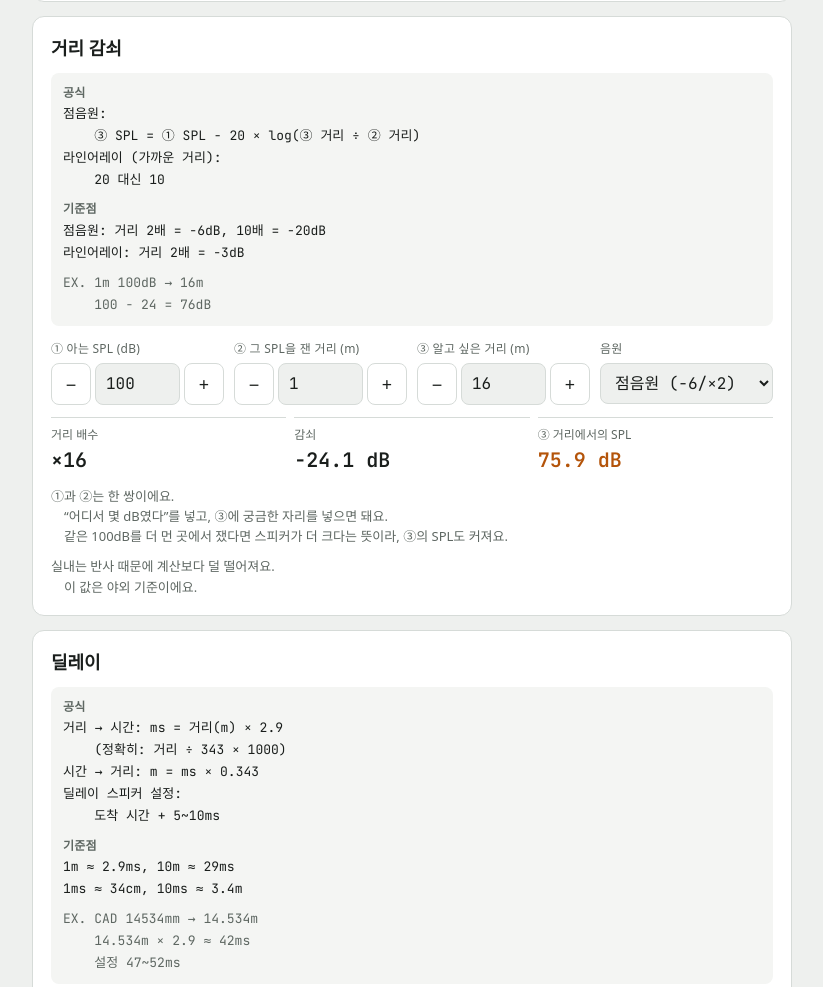
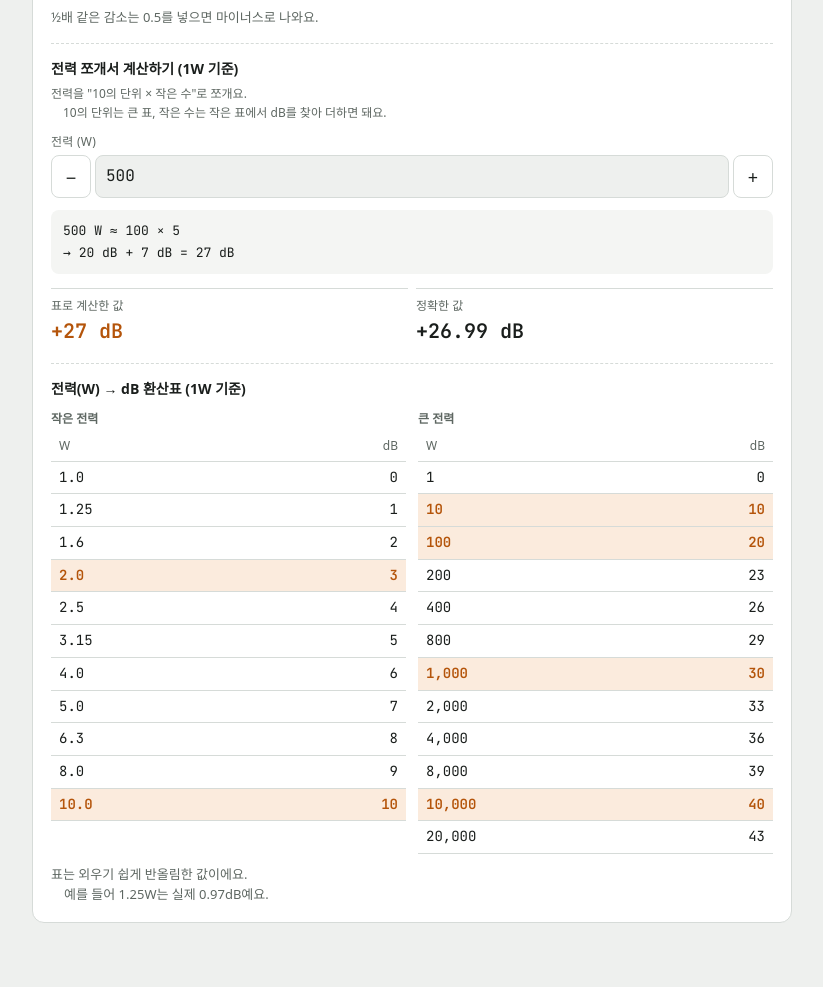
Before and after one commit to ASHENZ/SSC, a plain HTML site: page index.html in a window 1280 px wide. Shown: the part 893-1880 px from the top of the page, without its empty margins (228-1051 px from the left). Drawn offline with Linux system fonts and the light colour scheme; a web font is replaced by a local one.

Commit message:
Add files via upload

```diff
--- a/index.html
+++ b/index.html
@@ -39,8 +39,9 @@ body::before{content:"";position:fixed;inset:0 0 auto;height:env(safe-area-inset
 header{padding-block:28px 12px}
 h1{font-size:26px;font-weight:600;margin:0 0 4px;letter-spacing:-.01em}
 .sub{color:var(--muted);margin:0}
-nav{position:sticky;top:env(safe-area-inset-top,0px);z-index:5;background:var(--bg);padding-block:10px;display:flex;gap:6px;overflow-x:auto;scrollbar-width:none}
-nav a{flex:none;font-size:13px;padding:6px 12px;border:1px solid var(--line);border-radius:999px;color:var(--fg);text-decoration:none;background:var(--surface)}
+nav{position:sticky;top:env(safe-area-inset-top,0px);z-index:5;background:var(--bg);padding-block:10px;display:grid;grid-template-columns:repeat(4,minmax(0,1fr));gap:6px}
+nav a{font-size:13px;padding:7px 4px;text-align:center;white-space:nowrap;border:1px solid var(--line);border-radius:999px;color:var(--fg);text-decoration:none;background:var(--surface)}
+nav a[aria-current="page"]{background:var(--accent);border-color:var(--accent);color:var(--surface);font-weight:600}
 nav a:hover,nav a:focus-visible{border-color:var(--accent);color:var(--accent);outline:none}
 main{display:flex;flex-direction:column;gap:14px;margin-top:6px}
 section{background:var(--surface);border:1px solid var(--line);border-radius:12px;padding:18px;scroll-margin-top:64px;min-width:0}
@@ -76,7 +77,14 @@ h3{font-size:14px;font-weight:600;margin:16px 0 10px;padding-top:14px;border-top
 .stp button{flex:none;width:40px;font:inherit;font-size:18px;line-height:1;border:1px solid var(--line);background:var(--surface);color:var(--fg);border-radius:8px;cursor:pointer;touch-action:manipulation}
 .stp button:active{background:var(--accent-soft);border-color:var(--accent);color:var(--accent)}
 .stp button:focus-visible{outline:2px solid var(--accent);outline-offset:-1px}
-@media (prefers-reduced-motion:no-preference){html{scroll-behavior:smooth}}
+section:not(.on){display:none}
+.tbl{display:grid;grid-template-columns:repeat(2,minmax(0,1fr));gap:12px}
+.tbl p{font-size:12px;color:var(--muted);margin:0 0 4px;font-weight:600}
+table{width:100%;border-collapse:collapse;font-family:var(--mono);font-size:14px;font-variant-numeric:tabular-nums}
+th,td{padding:5px 8px;border-bottom:1px solid var(--line);text-align:right}
+th{font-family:var(--sans);font-size:12px;font-weight:500;color:var(--muted)}
+td:first-child,th:first-child{text-align:left}
+tr.k td{background:var(--accent-soft);color:var(--accent);font-weight:600}
 </style>
 </head>
 <body>
@@ -124,6 +132,28 @@ h3{font-size:14px;font-weight:600;margin:16px 0 10px;padding-top:14px;border-top
     <div class="r key"><span>V 기준 배수</span><b id="db_rv">–</b></div>
   </div>
   <p class="note"><span>½배 같은 감소는 0.5를 넣으면 마이너스로 나와요.</span></p>
+
+  <h3>전력 쪼개서 계산하기 (1W 기준)</h3>
+  <p class="hint"><span>전력을 "10의 단위 × 작은 수"로 쪼개요.</span><span>10의 단위는 큰 표, 작은 수는 작은 표에서 dB를 찾아 더하면 돼요.</span></p>
+  <div class="in">
+    <label>전력 (W)<input id="db_bw" type="number" step="any" value="500"></label>
+  </div>
+  <div class="f">
+    <div id="db_b1">–</div>
+    <div id="db_b2">–</div>
+  </div>
+  <div class="out">
+    <div class="r key"><span>표로 계산한 값</span><b id="db_bt">–</b></div>
+    <div class="r"><span>정확한 값</span><b id="db_be">–</b></div>
+  </div>
+  <p class="note" id="db_bn"></p>
+
+  <h3>전력(W) → dB 환산표 (1W 기준)</h3>
+  <div class="tbl">
+    <div><p>작은 전력</p><table><thead><tr><th>W</th><th>dB</th></tr></thead><tbody id="db_ts"></tbody></table></div>
+    <div><p>큰 전력</p><table><thead><tr><th>W</th><th>dB</th></tr></thead><tbody id="db_tl"></tbody></table></div>
+  </div>
+  <p class="note"><span>표는 외우기 쉽게 반올림한 값이에요.</span><span>예를 들어 1.25W는 실제 0.97dB예요.</span></p>
 </section>
 
 <section id="dist">
@@ -357,6 +387,24 @@ function sg(x,d=1){return ok(x)?(x>0?'+':'')+f(x,d):'–'}
 function st(id,cls,txt){const e=$(id);e.className='st '+cls;e.textContent=txt;e.hidden=!txt}
 const log=Math.log10;
 
+const SM=[[1.0,0],[1.25,1],[1.6,2],[2.0,3],[2.5,4],[3.15,5],[4.0,6],[5.0,7],[6.3,8],[8.0,9],[10.0,10]];
+const LG=[[1,0],[10,10],[100,20],[200,23],[400,26],[800,29],[1000,30],[2000,33],[4000,36],[8000,39],[10000,40],[20000,43]];
+$('db_ts').innerHTML=SM.map(([w,d])=>`<tr class="${w===2||w===10?'k':''}"><td>${w===1.25||w===3.15?w.toFixed(2):w.toFixed(1)}</td><td>${d}</td></tr>`).join('');
+$('db_tl').innerHTML=LG.map(([w,d])=>`<tr class="${[10,100,1000,10000].includes(w)?'k':''}"><td>${w.toLocaleString('ko-KR')}</td><td>${d}</td></tr>`).join('');
+function dbBook(){
+  const w=n('db_bw');
+  if(!(w>0)){['db_b1','db_b2','db_bt','db_be'].forEach(i=>$(i).textContent='–');$('db_bn').textContent='';return}
+  let e=Math.floor(log(w)),m=w/10**e,b=SM[0];
+  SM.forEach(x=>{if(Math.abs(log(x[0])-log(m))<Math.abs(log(b[0])-log(m)))b=x});
+  if(b[0]===10){e+=1;b=SM[0]}
+  const big=10**e,bd=10*e,tot=bd+b[1];
+  $('db_b1').textContent=f(w,2)+' W ≈ '+(big>=1?big.toLocaleString('ko-KR'):f(big,3))+' × '+b[0];
+  $('db_b2').textContent='→ '+bd+' dB + '+b[1]+' dB = '+tot+' dB';
+  $('db_bt').textContent=sg(tot,0)+' dB';
+  $('db_be').textContent=sg(10*log(w),2)+' dB';
+  $('db_bn').innerHTML=Math.abs(m-b[0])/b[0]>0.03?`<span>작은 수 ${f(m,2)}는 표에 없어서 가장 가까운 ${b[0]}로 맞췄어요.</span>`:'';
+}
+
 function calc(){
   /* dB */
   let r=n('db_r'); $('db_w').textContent=r>0?sg(10*log(r))+' dB':'–'; $('db_v').textContent=r>0?sg(20*log(r))+' dB':'–';
@@ -438,8 +486,23 @@ document.querySelectorAll('input[type=number]').forEach(inp=>{
       const mn=inp.id in MIN?MIN[inp.id]:0;let v=Math.round((cur+dir*s)*1000)/1000;if(v<mn)v=mn;inp.value=v;calc()});return b};
   w.append(mk('−',-1,'줄이기'),inp,mk('+',1,'늘리기'));
 });
-document.querySelectorAll('input,select').forEach(e=>e.addEventListener('input',calc));
-calc();
+document.querySelectorAll('input,select').forEach(e=>e.addEventListener('input',()=>{calc();dbBook()}));
+calc();dbBook();
+
+/* 탭: 한 번에 한 카테고리만 */
+const TABS=[...document.querySelectorAll('main > section')].map(x=>x.id);
+function show(id,save){
+  if(!TABS.includes(id))id=TABS[0];
+  document.querySelectorAll('main > section').forEach(x=>x.classList.toggle('on',x.id===id));
+  document.querySelectorAll('nav a').forEach(a=>{if(a.getAttribute('href')==='#'+id)a.setAttribute('aria-current','page');else a.removeAttribute('aria-current')});
+  if(save){try{localStorage.setItem('ssc-tab',id)}catch(e){}}
+  if(location.hash!=='#'+id)history.replaceState(null,'','#'+id);
+}
+document.querySelectorAll('nav a').forEach(a=>a.addEventListener('click',e=>{e.preventDefault();show(a.getAttribute('href').slice(1),true);window.scrollTo(0,0)}));
+addEventListener('hashchange',()=>show(location.hash.slice(1),true));
+let first=location.hash.slice(1);
+if(!TABS.includes(first)){try{first=localStorage.getItem('ssc-tab')||''}catch(e){first=''}}
+show(first,false);
 </script>
 
 <script>
--- a/sw.js
+++ b/sw.js
@@ -1,4 +1,4 @@
-const C='ssc-v3';
+const C='ssc-v4';
 const CORE=['./','index.html','manifest.webmanifest','icon-192.png','icon-512.png','icon-180.png'];
 self.addEventListener('install',e=>{e.waitUntil(caches.open(C).then(c=>c.addAll(CORE)).then(()=>self.skipWaiting()))});
 self.addEventListener('activate',e=>{e.waitUntil(caches.keys().then(ks=>Promise.all(ks.filter(k=>k!==C).map(k=>caches.delete(k)))).then(()=>self.clients.claim()))});
```
